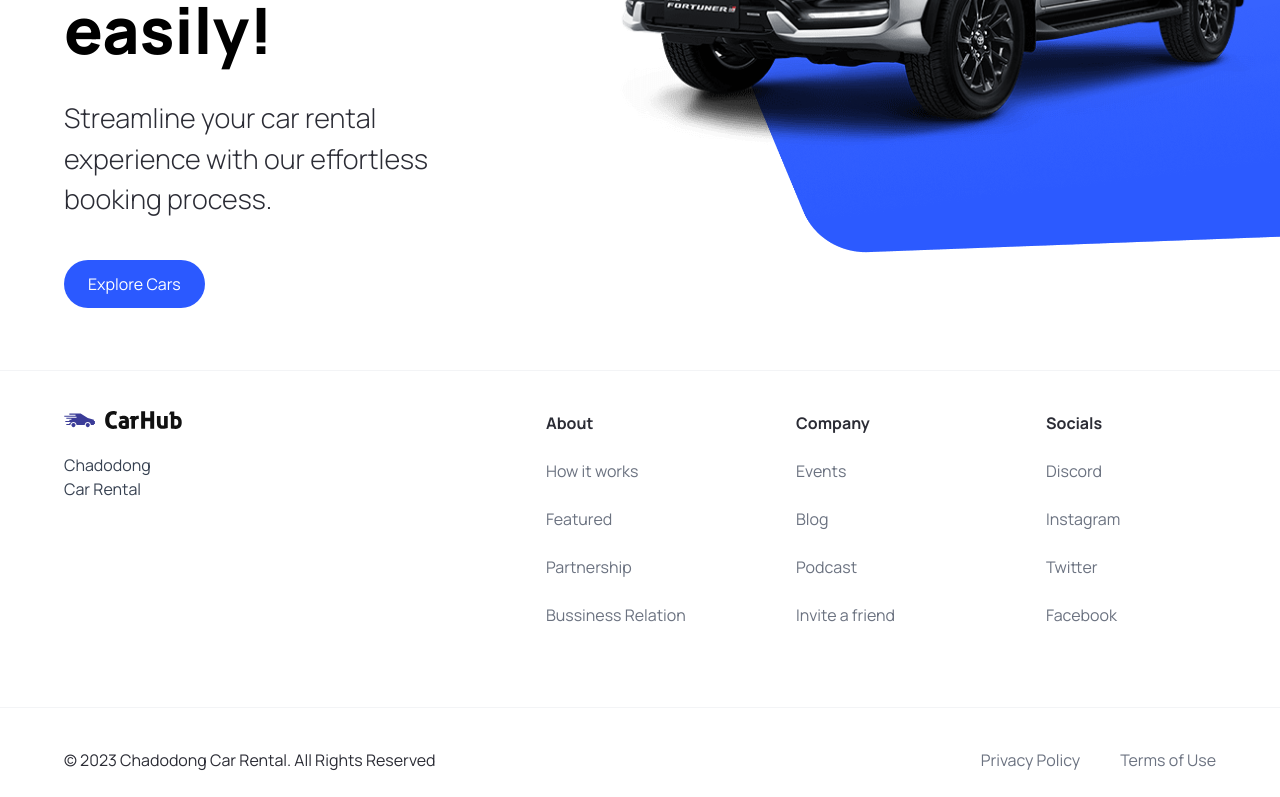
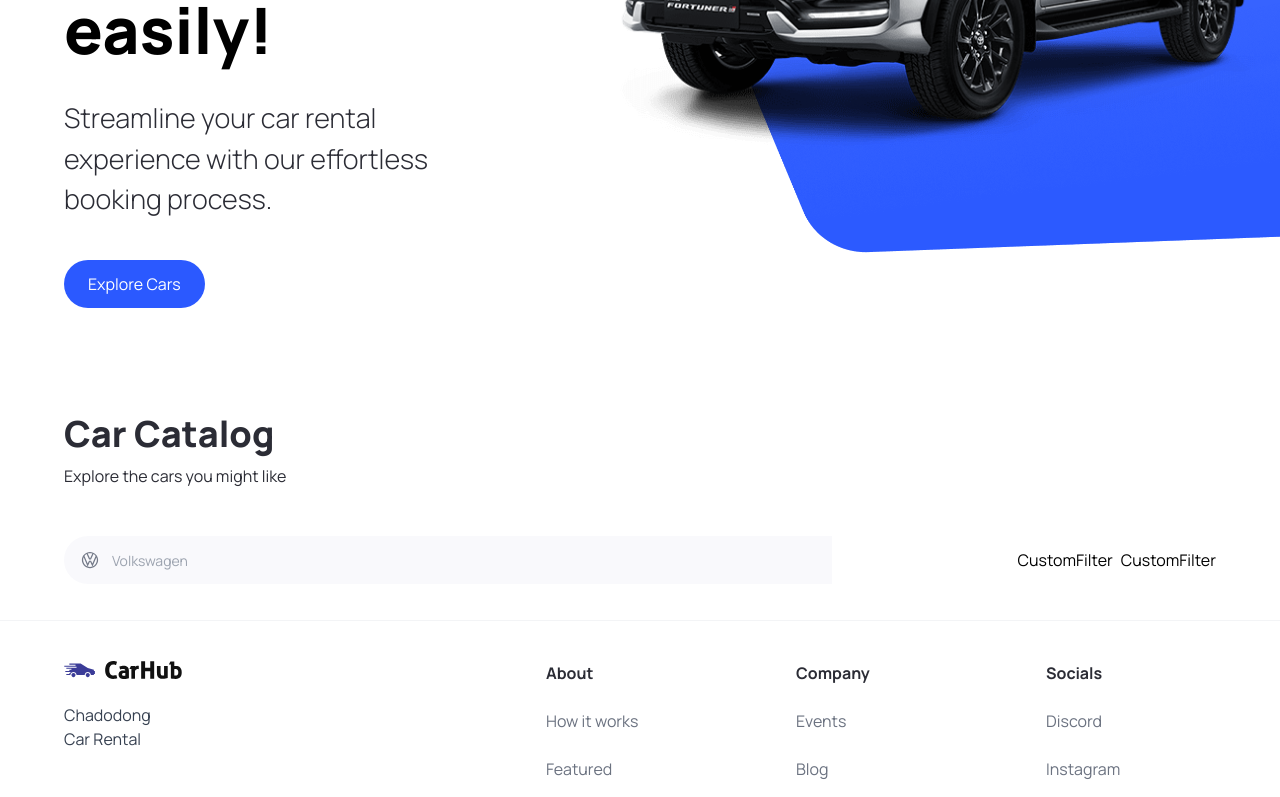
Before and after one commit to zton82005/car_showcase, a Next.js app: page / in a window 1280 px wide. Shown: the part 450-1247 px from the top of the page. Built offline with nearby package versions, Linux system fonts and the light colour scheme.

Commit message:
update 2606232227

```diff
--- a/app/page.tsx
+++ b/app/page.tsx
@@ -1,10 +1,27 @@
-import Hero from '@/components/Hero'
 import Image from 'next/image'
+import { CustomFilter, SearchBar, Hero } from '@/components'
+
 
 export default function Home() {
   return (
     <main className="overflow-hidden">
       <Hero />
+      <div className="mt-12 padding-x padding-y max-width" id="discover">
+        <div className='home__text-container'>
+          <h1 className='text-4xl font-extrabold'>
+            Car Catalog
+          </h1>
+          <p>Explore the cars you might like</p>
+        </div>
+
+        <div className='home__filters'>
+          <SearchBar />
+          <div className='home__filter-container'>
+            <CustomFilter title="year" />
+            <CustomFilter title="fuel" />
+          </div>
+        </div>
+      </div>
     </main>
   )
 }
--- /dev/null
+++ b/components/CustomFilter.tsx
@@ -0,0 +1,9 @@
+import React from 'react'
+
+const CustomFilter = () => {
+  return (
+    <div>CustomFilter</div>
+  )
+}
+
+export default CustomFilter
--- a/components/Footer.tsx
+++ b/components/Footer.tsx
@@ -30,7 +30,7 @@
                     </div>
                 ))}
             </div>
-            </div>
+        </div>
             <div className="flex justify-between items-center flex-wrap mt-10 border-t border-gray-100 sm:px-16 px-6 py-10">
                 <p>&copy; 2023 Chadodong Car Rental. All Rights Reserved</p>
 
--- /dev/null
+++ b/components/SearchBar.tsx
@@ -0,0 +1,23 @@
+"use client"
+import React from "react"
+import { useState } from "react"
+import SearchManufacturer from "./SearchManufacturer"
+
+const SearchBar = () => {
+  const [manufacturer, setManufacturer] = useState('')
+
+  const handleSearch = () => {}
+
+  return (
+    <form className="searchbar" onSubmit={handleSearch}>
+      <div className="searchbar__item">
+        <SearchManufacturer
+          manufacturer={manufacturer}
+          setManufacturer={setManufacturer}
+        />
+      </div>
+    </form>
+  )
+}
+
+export default SearchBar
--- /dev/null
+++ b/components/SearchManufacturer.tsx
@@ -0,0 +1,67 @@
+"use client"
+
+import { useState, Fragment } from "react"
+import Image from "next/image"
+import { Combobox, Transition } from "@headlessui/react"
+import { searchManufacturerProps } from "@/types"
+import { manufacturers } from "@/constants"
+
+const SearchManufacturer = ({ manufacturer, setManufacturer }:searchManufacturerProps) => {
+  const [query, setQuery] = useState('')
+
+  const filteredManufacturers = query ==="" ? manufacturers : manufacturers.filter((item) =>(
+    item.toLowerCase()
+    .replace(/\s+/g, "")
+    .includes(query.toLowerCase().replace(/\s+/g, ""))
+  ))
+
+  return (
+    <div className="search-manufacturer">
+        <Combobox>
+            <div className="relative w-full">
+                <Combobox.Button className="absolute top-[14px]">
+                    <Image
+                        src="/car-logo.svg"
+                        width={20}
+                        height={20}
+                        className="ml-4"
+                        alt="Car Logo"
+                    />
+                </Combobox.Button>
+                <Combobox.Input
+                    className="search-manufacturer__input"
+                    placeholder="Volkswagen"
+                    displayValue={(manufacturer: string) => manufacturer}
+                    onChange={(e) => setQuery(e.target.value)}
+                />
+                <Transition
+                    as={Fragment}
+                    leave="transition ease-in duration-100"
+                    leaveFrom="opacity-100"
+                    leaveTo="opacity-0"
+                    afterLeave={() => setQuery('')}
+                >
+                    <Combobox.Options>
+                        {
+                            filteredManufacturers.map((item) => (
+                                <Combobox.Option
+                                    key={item}
+                                    className={({ active }) => `
+                                    relative search-manufacturer__option
+                                    ${active ? 'bg-primary-blue text-white' : 'text-gray-900'}
+                                    `}
+                                    value={item}
+                                >
+                                    {item}
+                                </Combobox.Option>
+                            ))
+                        }
+                    </Combobox.Options>
+                </Transition>
+            </div>
+        </Combobox>
+    </div>
+  )
+}
+
+export default SearchManufacturer
--- a/package.json
+++ b/package.json
@@ -9,6 +9,7 @@
     "lint": "next lint"
   },
   "dependencies": {
+    "@headlessui/react": "^1.7.15",
     "@types/node": "20.3.1",
     "@types/react": "18.2.14",
     "@types/react-dom": "18.2.6",
--- a/types/index.ts
+++ b/types/index.ts
@@ -7,3 +7,8 @@
     MouseEventHandler<HTMLButtonElement>
     btnType?: "button" | "submit"
 }
+
+export interface searchManufacturerProps {
+    manufacturer: string
+    setManufacturer: (manufacturer: string) => void
+}
```
Also changed, not shown: components/index.tsx (+7 -1 lines), 1 other file (tests, documents, lock files or other folders).
